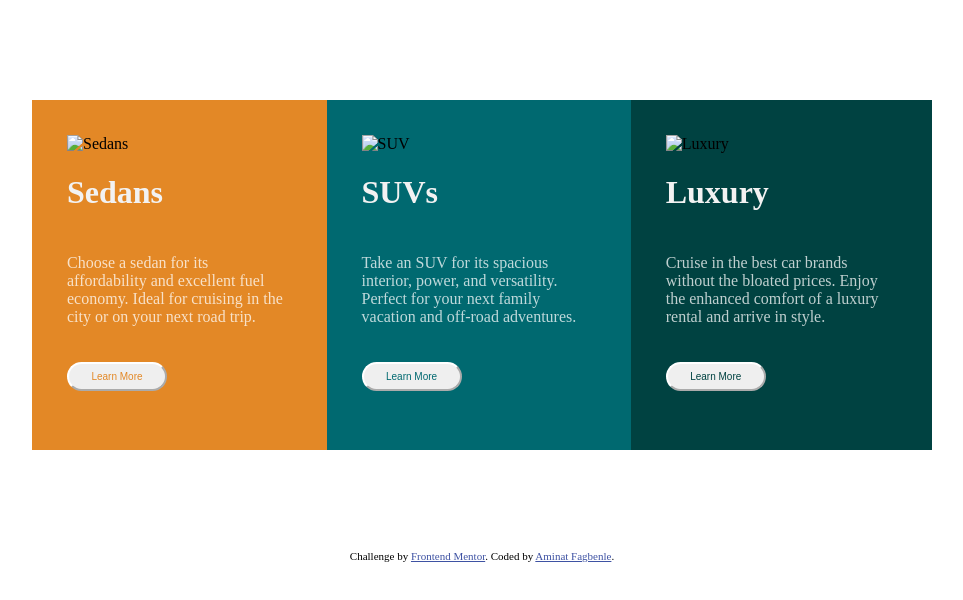
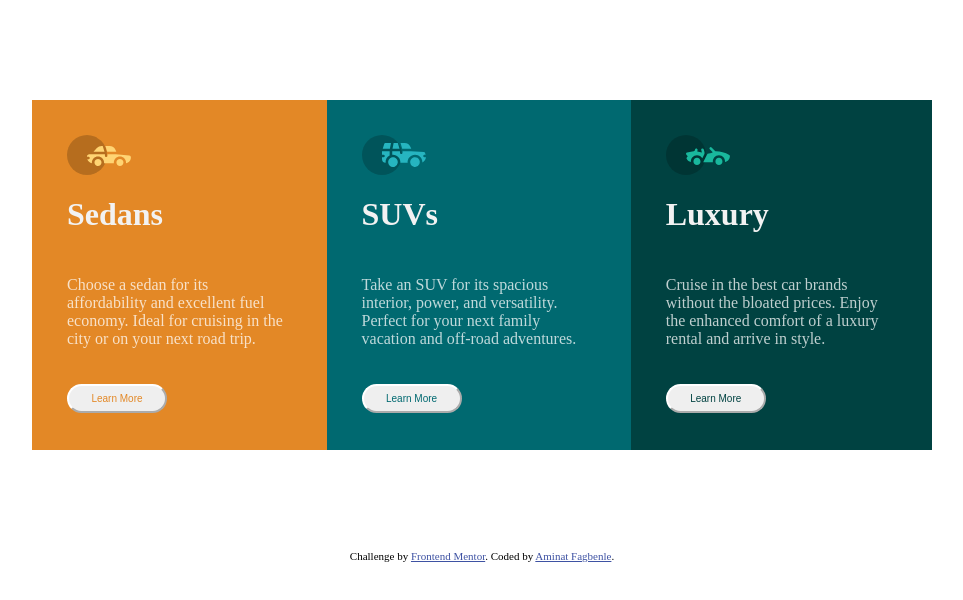
Before and after one commit to FagbenleAminat/3-column-preview-card-component-main, a plain HTML site: page index.html in a window 1280 px wide. Shown: the whole page, without its empty margins (158-1121 px from the left). Drawn offline with Linux system fonts and the light colour scheme; the site is published under a folder, as on GitHub Pages, so addresses that start at the root find nothing.

Commit message:
Update index.html
Added a . to the image referencing

```diff
--- a/index.html
+++ b/index.html
@@ -18,21 +18,21 @@
   <div class="outside">
   <div class="container">
   <div class="Sedans">
-    <img src="/images/icon-sedans.svg" alt="Sedans">
+    <img src="./images/icon-sedans.svg" alt="Sedans">
   <h1> Sedans</h1>
  <p> Choose a sedan for its affordability and excellent fuel economy. Ideal for cruising in the city
   or on your next road trip.</p>
   <button type="button" class="first">Learn More</button>
 </div>
 <div class="SUV">
-  <img src="/images/icon-suvs.svg" alt="SUV">
+  <img src="./images/icon-suvs.svg" alt="SUV">
   <h1> SUVs</h1>
 <p> Take an SUV for its spacious interior, power, and versatility. Perfect for your  next family vacation
   and off-road adventures.</p>
   <button type="button" class="second">Learn More</button>
 </div>
   <div class="Luxury">
-    <img src="/images/icon-luxury.svg" alt="Luxury">
+    <img src="./images/icon-luxury.svg" alt="Luxury">
     <h1>Luxury</h1>
  <p> Cruise in the best car brands without the bloated prices. Enjoy the enhanced comfort of a luxury
   rental and arrive in style.</p>
```
